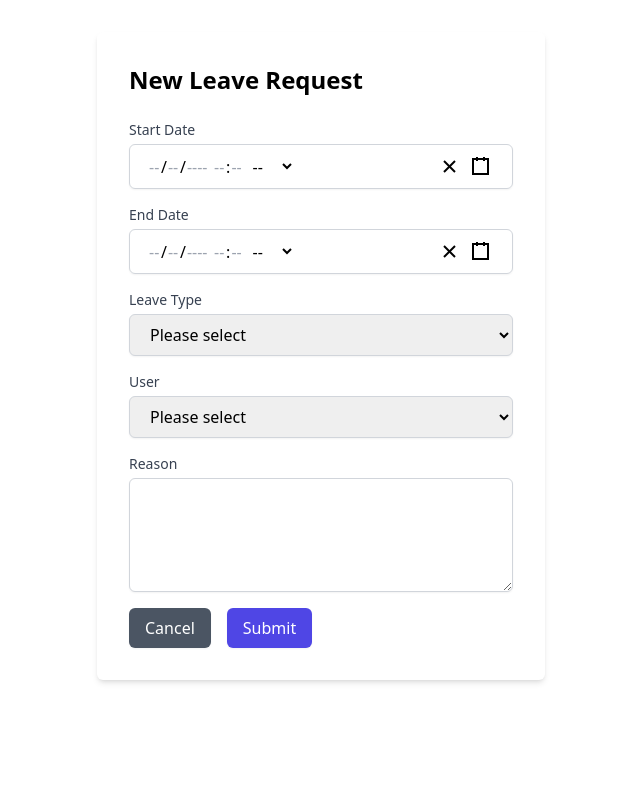
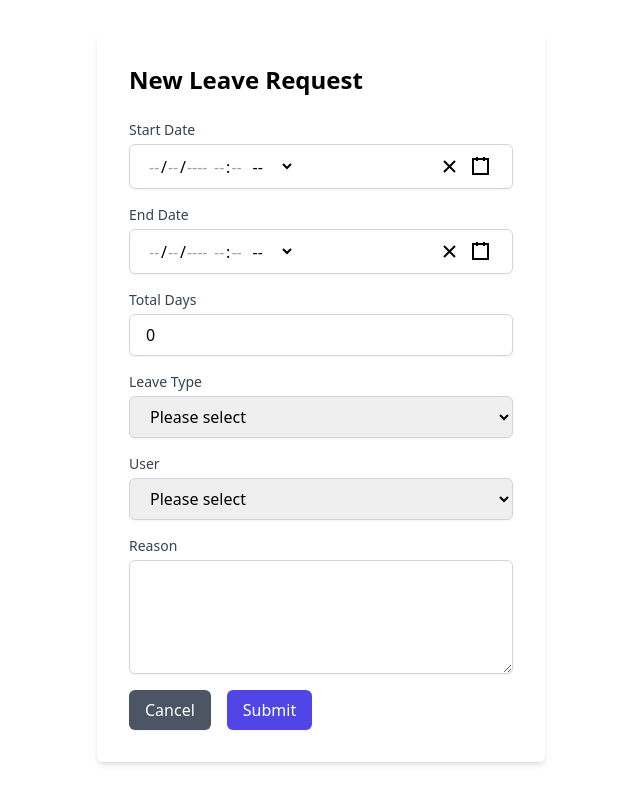
Before and after one commit to NZRicky/leave-management, a React (Vite) app in the folder frontend/: page /leave-requests/create in a window 1280 px wide. Shown: the whole page, without its empty margins (319-959 px from the left). Built offline with nearby package versions, Linux system fonts and the light colour scheme.

Commit message:
add total leave days field & show errors for invalid start and end date

```diff
--- a/frontend/src/Pages/LeaveRequests/Create.jsx
+++ b/frontend/src/Pages/LeaveRequests/Create.jsx
@@ -12,12 +12,55 @@ export default function Create() {
 	const [startDate, setStartDate] = useState('');
 	const [endDate, setEndDate] = useState('');
 
+	const [totalDays, setTotalDays] = useState(0);
+
 	const [userId, setUserId] = useState(0);
 	const [reason, setReason] = useState('');
 	const [leaveType, setLeaveType] = useState('');
 
 	const [errors, setErrors] = useState({});
 
+	// calculate total leave days for given start date and end date
+    const calculateTotalDays = (start, end) => {
+        if (start && end && new Date(end) > new Date(start)) {
+            const diffTime = new Date(end) - new Date(start);
+            const diffDays = (diffTime / (1000 * 60 * 60 * 24)).toFixed(2);
+            setTotalDays(diffDays);
+        } else {
+            setTotalDays(0);
+        }
+    };
+
+	// valid start date & end date to show related error message when field value changed
+	const validStartAndEndDate = (start, end) => {
+		errors.startDate = '';
+		errors.endDate = '';
+		if (start && new Date() > new Date(start)) {
+			errors.startDate = 'Start date cannot be before current date';
+		} else if (start && end && (new Date(end) < new Date(start))) {
+			errors.endDate = 'End date cannot be before start date';
+		}
+	};
+
+	// handle start date change to show related errors
+	const handleStartDateChange = (date) => {
+		setStartDate(date);
+		calculateTotalDays(date, endDate);
+
+		validStartAndEndDate(date, endDate);
+	};
+
+	// handle end date change to show related errors
+	const handleEndDateChange = (date) => {
+		setEndDate(date);
+		calculateTotalDays(startDate, date);
+
+		validStartAndEndDate(startDate, date);
+	};
+
+
+
+	// handle form submission, valid form fields before submit to backend
 	const handleSubmit = async (e) => {
 		e.preventDefault();
 
@@ -29,8 +72,8 @@ export default function Create() {
 
 		// check if start date before current date
 		if (new Date() > new Date(startDate)) {
-            formErrors.startDate = 'Start date cannot be before current date';
-        }
+			formErrors.startDate = 'Start date cannot be before current date';
+		}
 
 		if (!endDate) {
 			formErrors.endDate = 'Please select an end date';
@@ -38,8 +81,12 @@ export default function Create() {
 
 		// check if end date before start date
 		if (startDate && endDate && new Date(endDate) < new Date(startDate)) {
-            formErrors.endDate = 'End date cannot be before start date';
-        }
+			formErrors.endDate = 'End date cannot be before start date';
+		}
+
+		if (totalDays == 0) {
+			formErrors.totalDays = 'Total leave days is 0';
+		}
 
 		if (!leaveType) {
 			formErrors.leaveType = 'Please select leave type';
@@ -58,8 +105,6 @@ export default function Create() {
 		if (Object.keys(formErrors).length !== 0) {
 			return false;
 		}
-
-		console.log(startDate, endDate, userId, leaveType, reason);
 
 		// no form errors, backend to process the form
 		try {
@@ -89,7 +134,7 @@ export default function Create() {
 					<DateTimePicker
 						id="start-date"
 						value={startDate}
-						onChange={setStartDate}
+						onChange={handleStartDateChange}
 						className="block w-full px-4 py-2 border border-gray-300 rounded-md shadow-sm focus:outline-none focus:ring-indigo-500 focus:border-indigo-500"
 					></DateTimePicker>
 					{errors.startDate && <p className="text-red-500 text-sm mt-1">{errors.startDate}</p>}
@@ -99,11 +144,21 @@ export default function Create() {
 					<DateTimePicker
 						id="end-date"
 						value={endDate}
-						onChange={setEndDate}
+						onChange={handleEndDateChange}
 						className="block w-full px-4 py-2 border border-gray-300 rounded-md shadow-sm focus:outline-none focus:ring-indigo-500 focus:border-indigo-500"
 					></DateTimePicker>
 					{errors.endDate && <p className="text-red-500 text-sm mt-1">{errors.endDate}</p>}
 				</div>
+				<div className="mb-4">
+					<label htmlFor="total-day" className="block text-sm font-medium text-gray-700 mb-1">Total Days</label>
+					<input
+						type="text"
+						value={totalDays}
+						className="block w-full px-4 py-2 border border-gray-300 rounded-md shadow-sm"
+						readOnly />
+						{errors.totalDays && <p className="text-red-500 text-sm mt-1">{errors.totalDays}</p>}
+				</div>
+
 
 				<div className="mb-4">
 					<label htmlFor="leave-type" className="block text-sm font-medium text-gray-700 mb-1">Leave Type</label>
```
